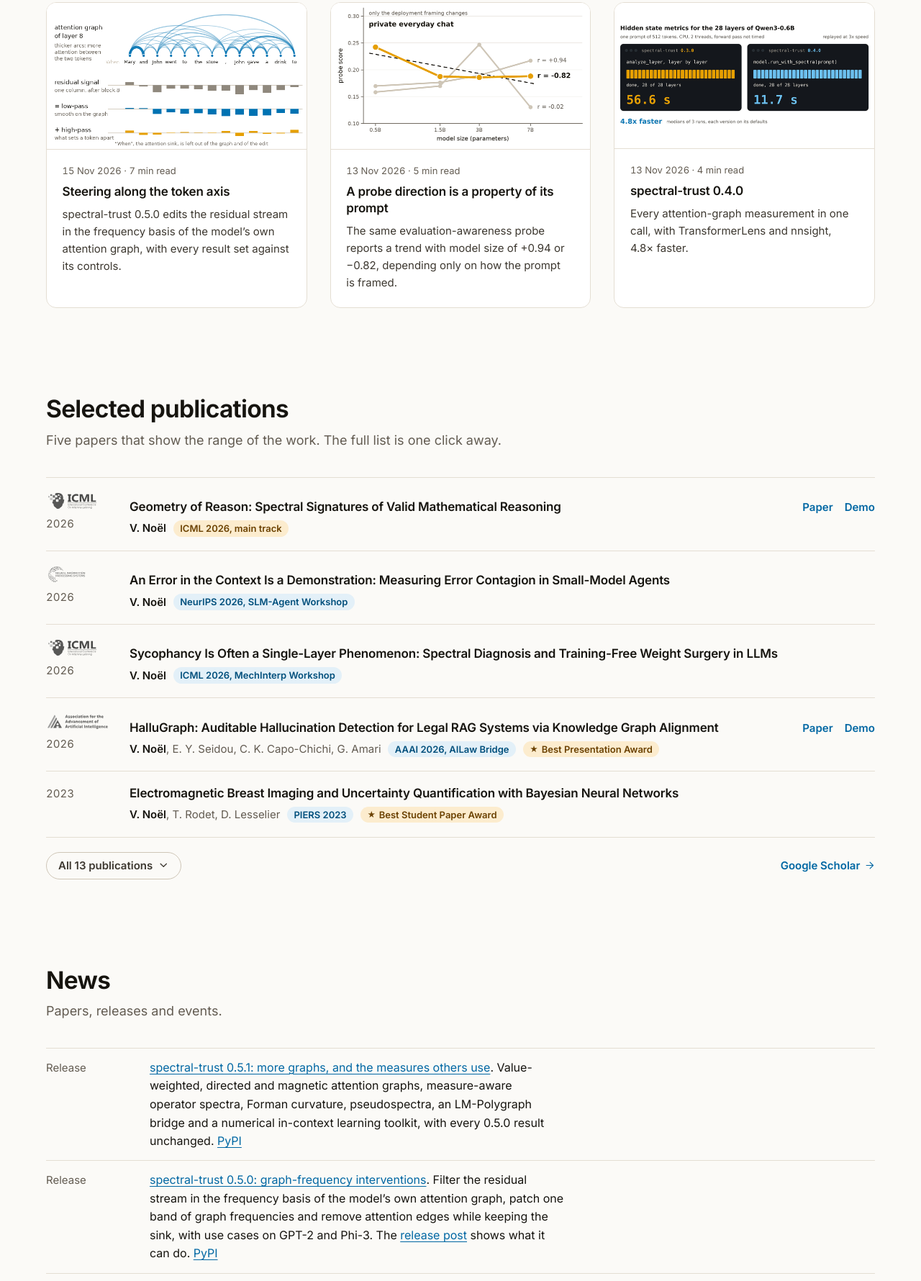
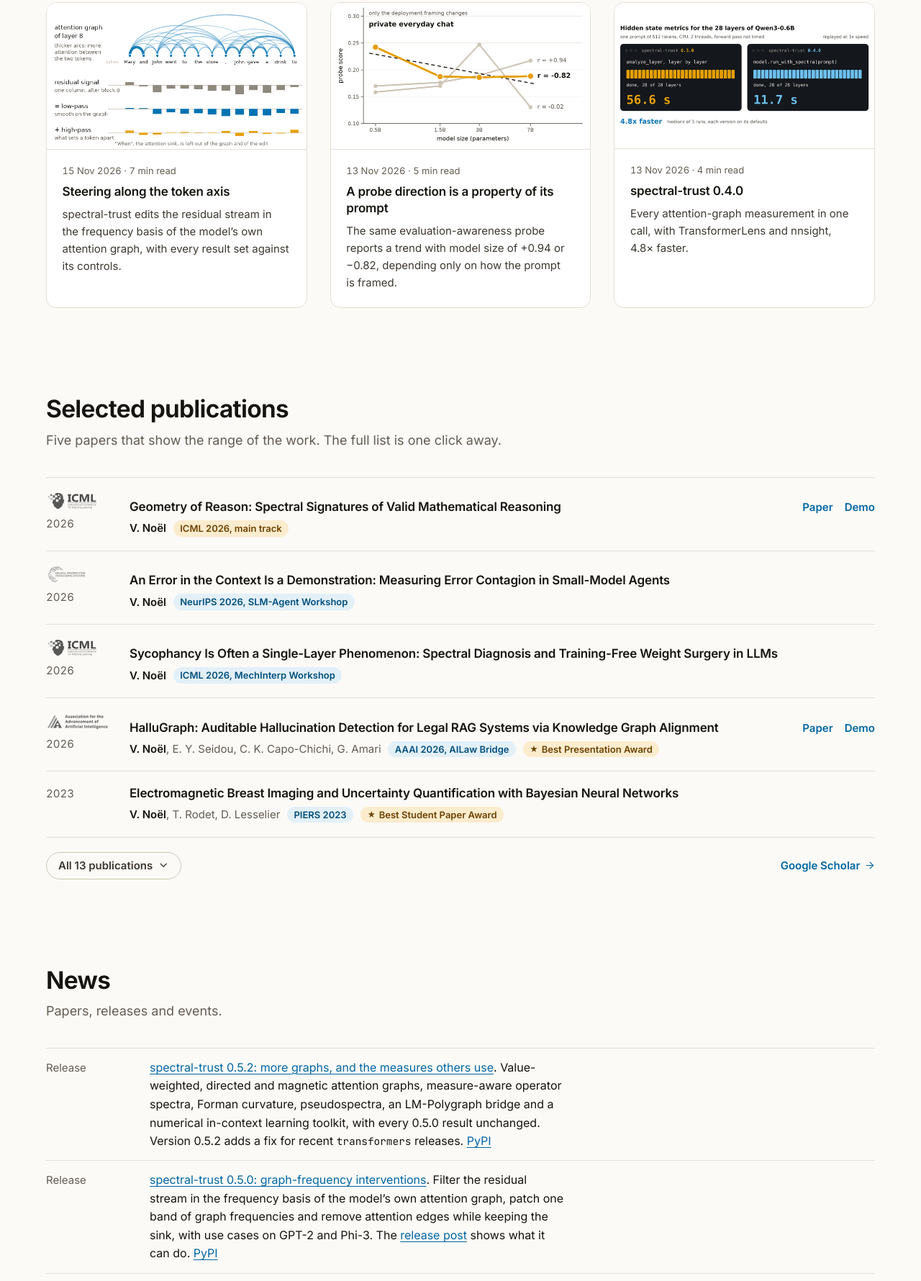
Before and after one commit to vcnoel/vcnoel.github.io, a plain HTML site: page index.html in a window 1280 px wide. Shown: the part 2630-4410 px from the top of the page at 72% size. Drawn offline with Linux system fonts and the light colour scheme.

Commit message:
Home page: spectral-trust 0.5.2 in the news, and the feature card no longer pinned to 0.5.0

```diff
--- a/index.html
+++ b/index.html
@@ -360,7 +360,7 @@
                         <div class="post-card-body">
                             <p class="post-card-meta"><time datetime="2026-11-15">15 Nov 2026</time> · 7 min read</p>
                             <h3 class="post-card-title"><a href="posts/steering-along-the-token-axis.html">Steering along the token axis</a></h3>
-                            <p>spectral-trust 0.5.0 edits the residual stream in the frequency basis of the model’s own attention graph, with every result set against its controls.</p>
+                            <p>spectral-trust edits the residual stream in the frequency basis of the model’s own attention graph, with every result set against its controls.</p>
                         </div>
                     </article>
                     <article class="post-card">
@@ -522,7 +522,7 @@
                 <ol class="news-list" role="list">
                     <li class="news-item">
                         <span class="news-kind">Release</span>
-                        <p><a href="software/spectral-trust.html#graphs-051">spectral-trust 0.5.1: more graphs, and the measures others use</a>. Value-weighted, directed and magnetic attention graphs, measure-aware operator spectra, Forman curvature, pseudospectra, an LM-Polygraph bridge and a numerical in-context learning toolkit, with every 0.5.0 result unchanged. <a href="https://pypi.org/project/spectral-trust/0.5.1/">PyPI</a></p>
+                        <p><a href="software/spectral-trust.html#graphs-051">spectral-trust 0.5.2: more graphs, and the measures others use</a>. Value-weighted, directed and magnetic attention graphs, measure-aware operator spectra, Forman curvature, pseudospectra, an LM-Polygraph bridge and a numerical in-context learning toolkit, with every 0.5.0 result unchanged. Version 0.5.2 adds a fix for recent <code>transformers</code> releases. <a href="https://pypi.org/project/spectral-trust/0.5.2/">PyPI</a></p>
                     </li>
                     <li class="news-item">
                         <span class="news-kind">Release</span>
```
